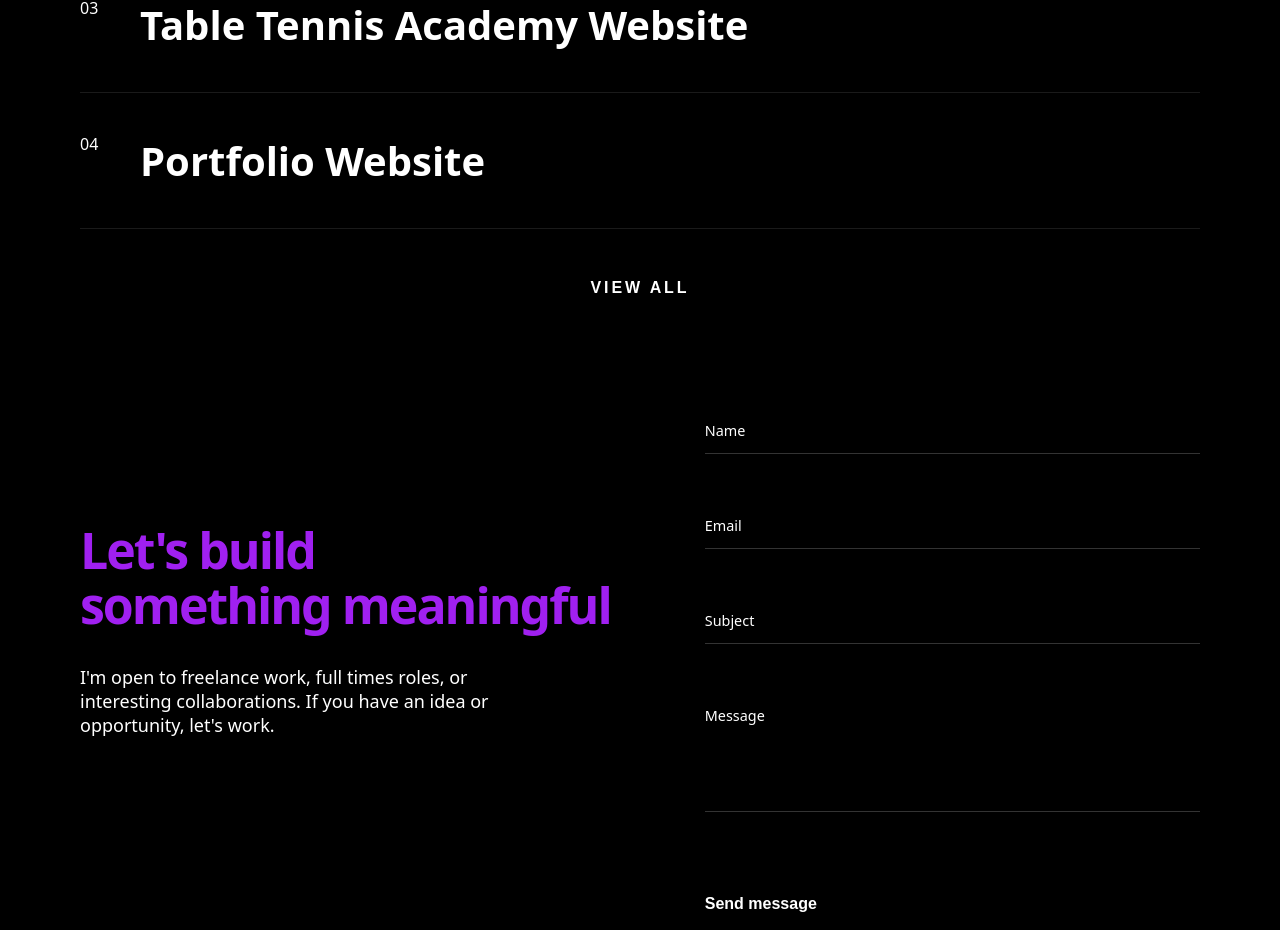
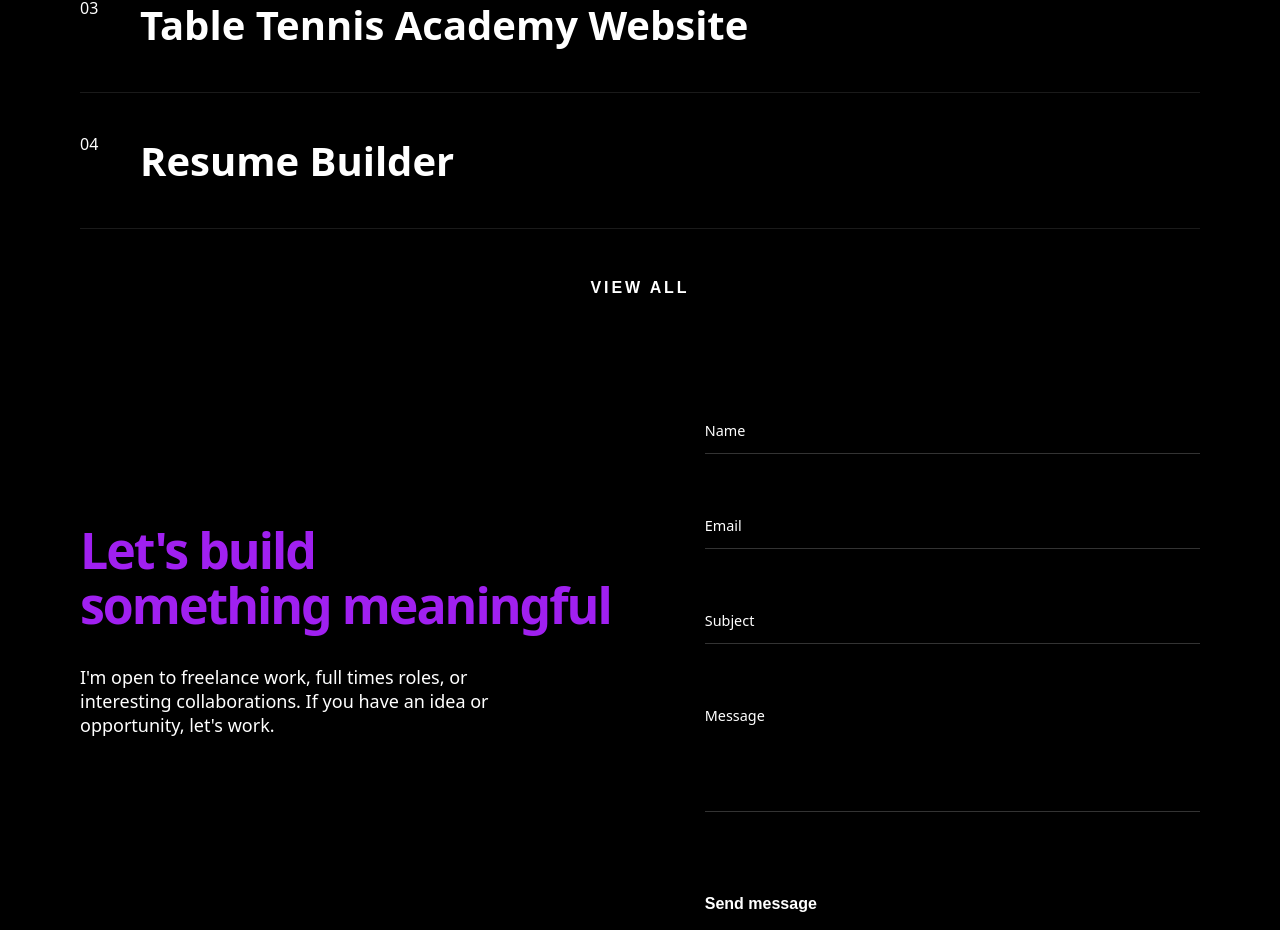
Before and after one commit to Karthik-Sujith/Karthik-, a React (Vite) app: page / in a window 1280 px wide. Shown: the part 3633-4563 px from the top of the page. Built offline with nearby package versions, Linux system fonts and the light colour scheme.

Commit message:
Fix: Changes Portfolio website project into Resume Builder Project

```diff
--- a/src/components/main/projects/Projects.jsx
+++ b/src/components/main/projects/Projects.jsx
@@ -27,12 +27,12 @@ const projects = [
     live: "https://highfivesportskannur.com/table-tennis",
     github: "https://github.com/abhirami100/High-five-Sports",
   },
-  {
-    title: "Portfolio Website",
-    desc: "I built my portfolio websites",
-    tech: "React,HTML,JS,CSS,GSAP",
-    live: "https://karthik-sujith.vercel.app/",
-    github: "https://github.com/Karthik-Sujith/Karthik-",
+   {
+    title: "Resume Builder",
+    desc:"Generate a polished resume in minutes.Fill in your details, and export a print-ready PDF.",
+    tech: "React,react-pdf/renderer,Lucide React",
+    link: "https://resume-builder-rose-xi.vercel.app/",
+    github: "https://github.com/Karthik-Sujith/Resume-builder",
   },
 ];
 
```
